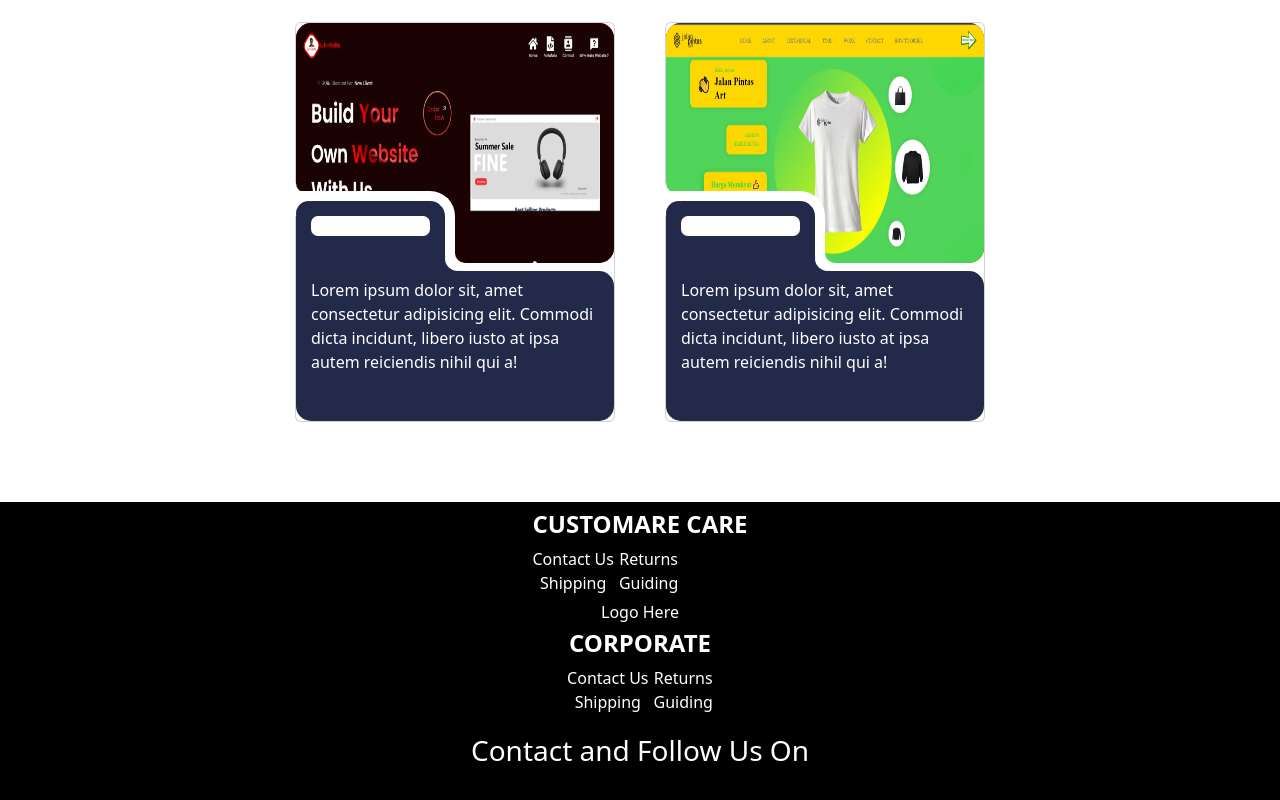
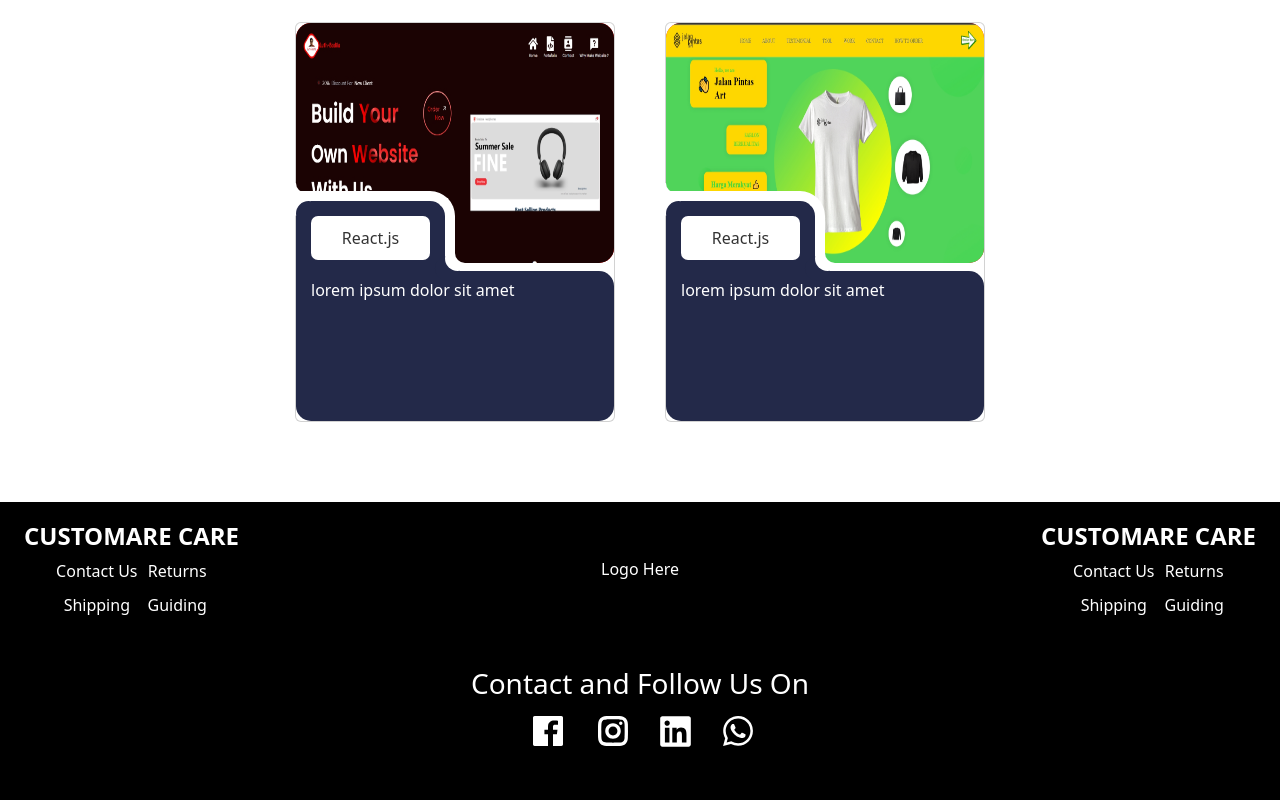
Before and after one commit to Luth-Badila/zega-porto, a React (Vite) app: page / in a window 1280 px wide. Shown: the part 1308-2108 px from the top of the page. Built offline with nearby package versions, Linux system fonts and the light colour scheme.

Commit message:
add social media iconsfor footer

```diff
--- a/package.json
+++ b/package.json
@@ -13,6 +13,7 @@
     "bootstrap": "^5.3.2",
     "react": "^18.2.0",
     "react-dom": "^18.2.0",
+    "react-icons": "^4.12.0",
     "reactstrap": "^9.2.1"
   },
   "devDependencies": {
--- a/src/assets/styles/main.scss
+++ b/src/assets/styles/main.scss
@@ -40,18 +40,18 @@ body {
     background-color: black;
     color: white;
     width: 100%;
-    padding: 8px 24px;
+    padding: 20px 24px;
     height: 50vh;
     .footer-sections {
       display: flex;
       flex-direction: column;
       align-items: center;
-      justify-content: center;
-      gap: 20px;
+      justify-content: space-between;
+      gap: 50px;
       .content-section {
         display: flex;
-        flex-direction: column;
         gap: 5px;
+        width: 100%;
         text-align: center;
         justify-content: space-between;
         align-items: center;
@@ -62,9 +62,16 @@ body {
         }
         .inner-section {
           display: flex;
-          gap: 5px;
-          p {
-            margin: 0;
+          gap: 10px;
+          justify-content: center;
+          text-align: center;
+          .section {
+            display: flex;
+            flex-direction: column;
+            gap: 10px;
+            p {
+              margin: 0;
+            }
           }
         }
       }
@@ -76,5 +83,12 @@ body {
         gap: 3px;
       }
     }
+    .contact-follow {
+      .contact-icons {
+        display: flex;
+        align-items: center;
+        gap: 30px;
+      }
+    }
   }
 }
--- a/src/components/Card.tsx
+++ b/src/components/Card.tsx
@@ -10,45 +10,33 @@ export default function Card() {
     {
       id: 1,
       url: porto1,
-      tech: "Vue.js",
+      tech: "Next.js",
       description: "lorem ipsum dolor sit amet",
     },
 
     {
       id: 2,
       url: porto2,
-      price: "RP 30.000",
-      rating: "4.8",
-      sold: "10 sold",
-      description: "Lorem ipsum dolor sit, amet consectetur adipisicing elit. Commodi dicta incidunt, libero iusto at ipsa autem reiciendis nihil qui a!",
-      city: "Konoha",
+      tech: "Vue.js",
+      description: "lorem ipsum dolor sit amet",
     },
     {
       id: 3,
       url: porto3,
-      price: "RP 30.000",
-      rating: "4.8",
-      sold: "10 sold",
-      description: "Lorem ipsum dolor sit, amet consectetur adipisicing elit. Commodi dicta incidunt, libero iusto at ipsa autem reiciendis nihil qui a!",
-      city: "Konoha",
+      tech: "Vue.js",
+      description: "lorem ipsum dolor sit amet",
     },
     {
       id: 4,
       url: porto4,
-      price: "RP 30.000",
-      rating: "4.8",
-      sold: "10 sold",
-      description: "Lorem ipsum dolor sit, amet consectetur adipisicing elit. Commodi dicta incidunt, libero iusto at ipsa autem reiciendis nihil qui a!",
-      city: "Konoha",
+      tech: "React.js",
+      description: "lorem ipsum dolor sit amet",
     },
     {
       id: 5,
       url: porto5,
-      price: "RP 30.000",
-      rating: "4.8",
-      sold: "10 sold",
-      description: "Lorem ipsum dolor sit, amet consectetur adipisicing elit. Commodi dicta incidunt, libero iusto at ipsa autem reiciendis nihil qui a!",
-      city: "Konoha",
+      tech: "React.js",
+      description: "lorem ipsum dolor sit amet",
     },
   ];
   return (
--- a/src/components/Footer.tsx
+++ b/src/components/Footer.tsx
@@ -1,3 +1,8 @@
+import { IoLogoFacebook } from "react-icons/io";
+import { GrInstagram } from "react-icons/gr";
+import { FaLinkedin } from "react-icons/fa";
+import { SiWhatsapp } from "react-icons/si";
+
 function Footer() {
   return (
     <div className="footer">
@@ -6,25 +11,25 @@ function Footer() {
           <div className="content">
             <h1>Customare Care</h1>
             <div className="inner-section">
-              <div className="flex flex-col gap-3">
+              <div className="section">
                 <p>Contact Us</p>
                 <p>Shipping</p>
               </div>
-              <div className="flex flex-col gap-3">
+              <div className="section">
                 <p>Returns</p>
                 <p>Guiding</p>
               </div>
             </div>
           </div>
           <div className="text-7xl">Logo Here</div>
-          <div className="flex flex-col gap-3">
-            <h1>Corporate</h1>
+          <div className="content">
+            <h1>Customare Care</h1>
             <div className="inner-section">
-              <div className="flex flex-col gap-3">
+              <div className="section">
                 <p>Contact Us</p>
                 <p>Shipping</p>
               </div>
-              <div className="flex flex-col gap-3">
+              <div className="section">
                 <p>Returns</p>
                 <p>Guiding</p>
               </div>
@@ -32,12 +37,20 @@ function Footer() {
           </div>
         </div>
         <div className="contact-follow">
-          <h3 className="uppercase text-xl font-semibold">Contact and Follow Us On</h3>
-          <div className="flex gap-3 items-center">
-            <i className="ant-design:facebook-filled" />
-            <i className="cib:instagram" />
-            <i className="fa-brands:whatsapp" />
-            <i className="mdi:youtube" />
+          <h3 className="contact-title">Contact and Follow Us On</h3>
+          <div className="contact-icons">
+            <a href="">
+              <IoLogoFacebook color="white" size={40} />
+            </a>
+            <a href="">
+              <GrInstagram color="white" size={30} />
+            </a>
+            <a href="">
+              <FaLinkedin color="white" size={35} />
+            </a>
+            <a href="">
+              <SiWhatsapp color="white" size={30} />
+            </a>
           </div>
         </div>
       </div>
```
Also changed, not shown: 1 other file (tests, documents, lock files or other folders).
